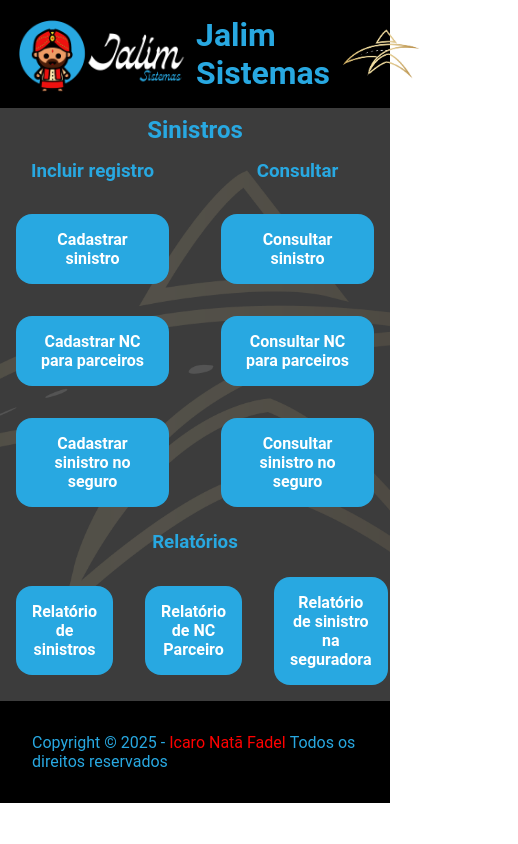
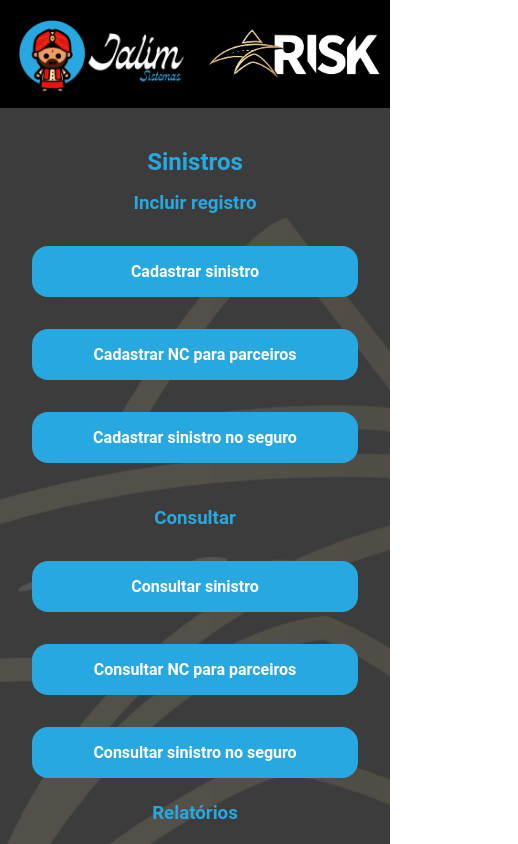
Before and after one commit to icarofadel/Risk_Sinistros, a React (Create React App) app in the folder frontend/: page / in a window 390 px wide. Shown: the top 844 px of the page, 518 px wide, since content can reach past the window. Built offline with nearby package versions, Linux system fonts and the light colour scheme.

Commit message:
Feat: Aplicando responsividade Header e Central.

```diff
--- a/frontend/src/components/Central/styles.ts
+++ b/frontend/src/components/Central/styles.ts
@@ -1,7 +1,11 @@
 import styled from 'styled-components'
-import { cores } from '../../styles'
+import { breakponints, cores } from '../../styles'
 
 export const HomeSection = styled.section`
+  max-width: 1200px;
+  margin: 0 auto;
+  padding: 32px 16px;
+
   h2,
   h3 {
     color: ${cores.color};
@@ -22,6 +26,10 @@ export const ContainerButtons = styled.div`
   display: grid;
   grid-template-columns: 1fr 1fr;
   gap: 20px;
+
+  @media (max-width: ${breakponints.tablet}) {
+    grid-template-columns: 1fr;
+  }
 `
 
 export const Column = styled.div`
@@ -30,10 +38,24 @@ export const Column = styled.div`
 
 export const ContainerRelatorio = styled.div`
   display: flex;
-  gap: 10px;
+  justify-content: center;
+  padding: 0 16px;
 
   div {
     display: flex;
-    align-items: center;
+    flex-wrap: wrap;
+    gap: 16px;
+    justify-content: center;
+    width: 100%;
+  }
+
+  button {
+    min-width: 180px;
+    padding: 16px;
+
+    @media (max-width: ${breakponints.tablet}) {
+      flex: 1 1 100%;
+      max-width: 100%;
+    }
   }
 `
--- a/frontend/src/components/Header/styles.ts
+++ b/frontend/src/components/Header/styles.ts
@@ -1,5 +1,5 @@
 import styled from 'styled-components'
-import { cores } from '../../styles'
+import { breakponints, cores } from '../../styles'
 
 export const HeaderBar = styled.header`
   background-color: #000;
@@ -9,9 +9,12 @@ export const HeaderBar = styled.header`
   justify-content: space-between;
 
   div {
+    display: flex;
+    align-items: center;
+    justify-content: space-between;
     max-width: 1024px;
     width: 100%;
-    margin: 0 auto;
+    padding: 0 16px;
   }
 
   img {
@@ -19,4 +22,12 @@ export const HeaderBar = styled.header`
     height: 100%;
     margin: 0 8px;
   }
+
+  h1 {
+    font-size: 24px;
+
+    @media (max-width: ${breakponints.tablet}) {
+      display: none;
+    }
+  }
 `
--- a/frontend/src/styles.ts
+++ b/frontend/src/styles.ts
@@ -12,6 +12,12 @@ export const breakponints = {
 }
 
 export const GlobalCss = createGlobalStyle`
+  html, body, #root {
+    height: 100%;
+    margin: 0;
+    padding: 0;
+  }
+
   * {
     margin: 0;
     padding: 0;
@@ -26,7 +32,7 @@ export const GlobalCss = createGlobalStyle`
     background-size: cover;
     background-position: center;
     background-repeat: no-repeat;
-    height: 100%;
+    min-height: 100vh;
   }
 
   .container {
```
